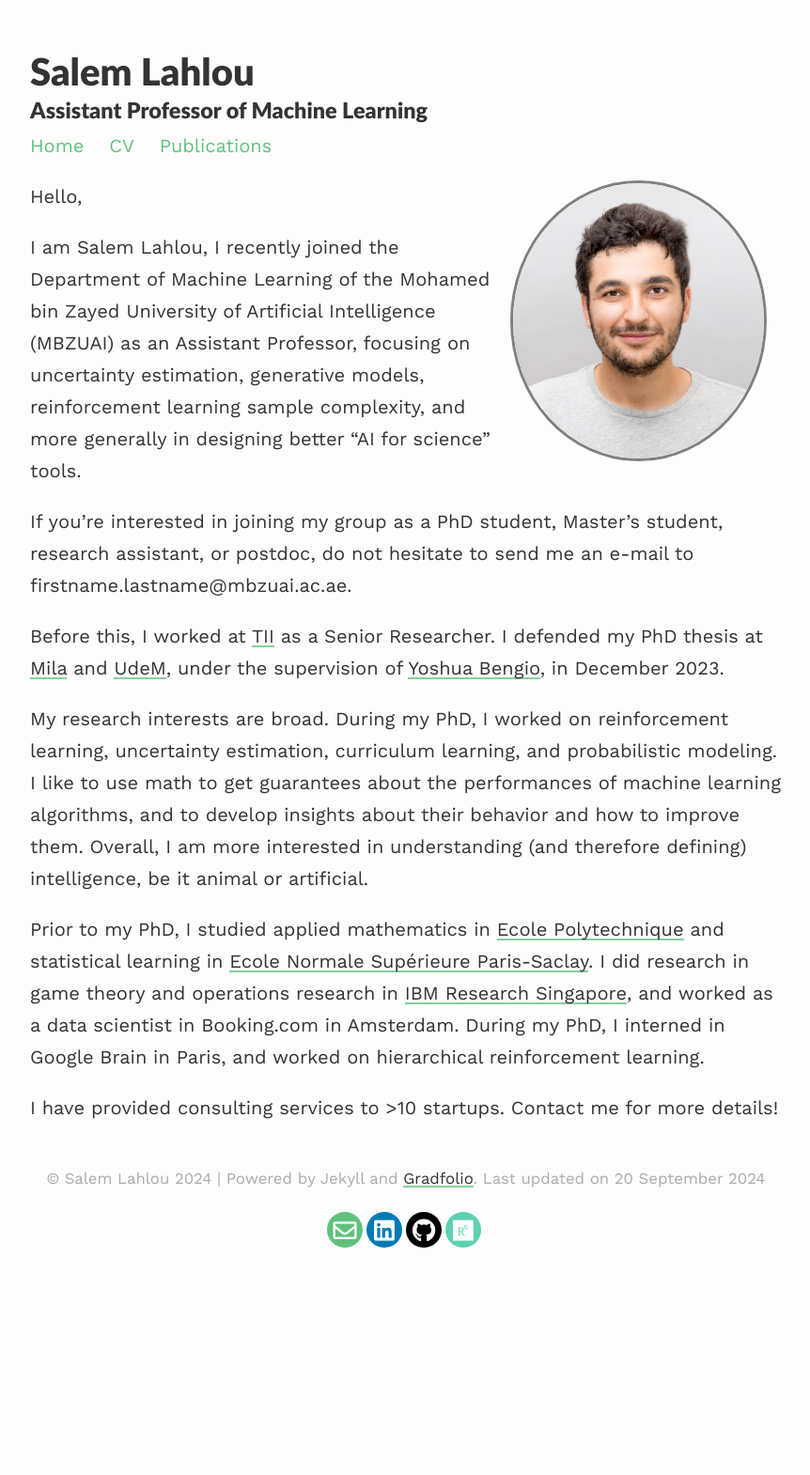
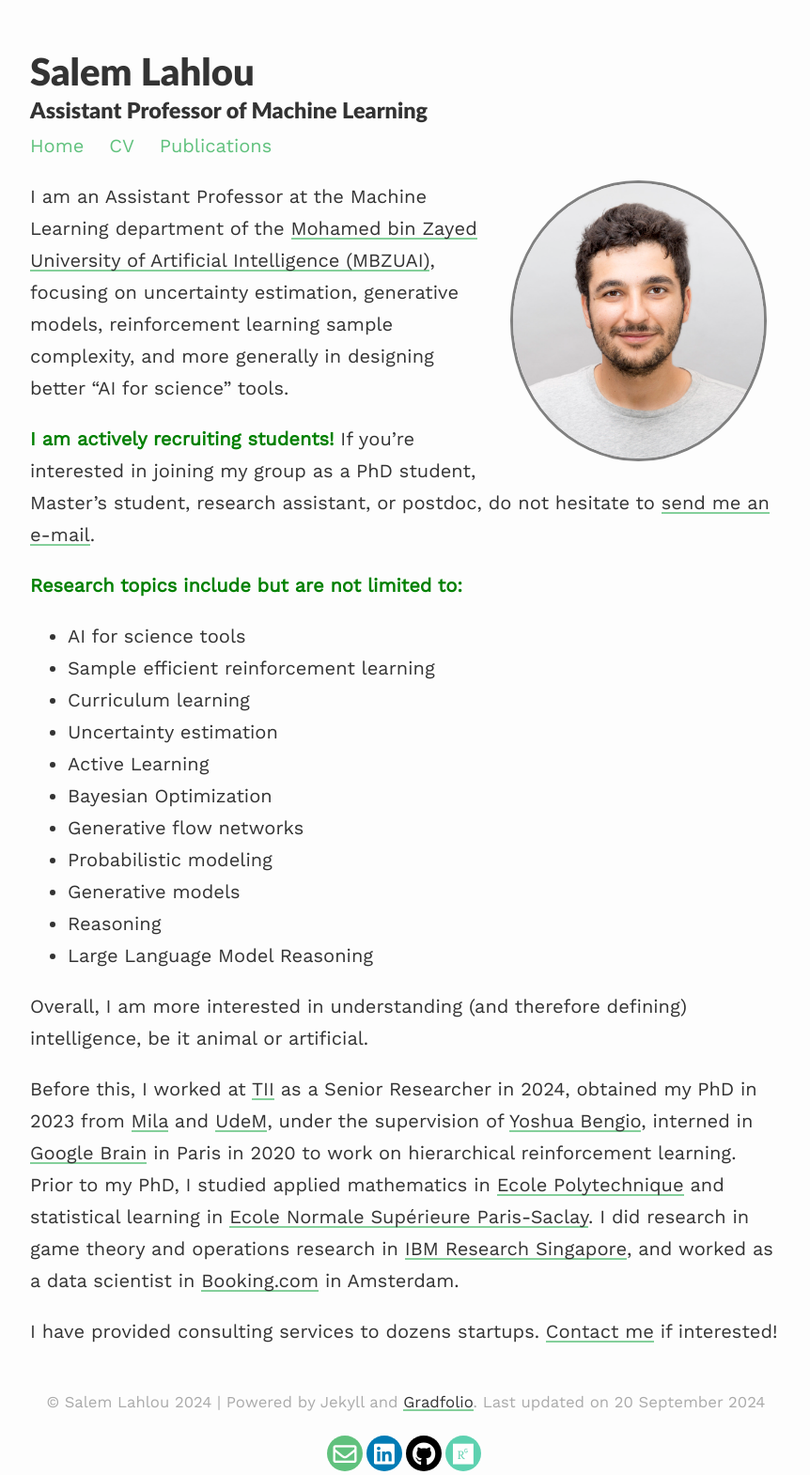
Before and after one commit to saleml/saleml.github.io, a Jekyll site: the page built from index.md, in a window 1280 px wide. Shown: the whole page at 94% size, without its empty margins (208-1070 px from the left). Built offline with Jekyll 4.4.1, drawn with Linux system fonts in a browser that asks for light colours; nearby versions of some CDN libraries; before the commit the page ends 1332 px from its top, so only the background shows below that.

Commit message:
sep20 2024 update

```diff
--- a/_config.yml
+++ b/_config.yml
@@ -5,7 +5,7 @@
 
 baseurl: "" #name of GitHub repository
 url:  #custom url to be used instead of GitHub repository
-email: salemlahlou9@gmail.com
+email: salem.lahlou@mbzuai.ac.ae
 
 # Pagination
 paginate: 4
--- a/index.md
+++ b/index.md
@@ -7,16 +7,27 @@ profile:
 published: true
 ---
 
-Hello,
+I am an Assistant Professor at the Machine Learning department of the [Mohamed bin Zayed University of Artificial Intelligence (MBZUAI)](https://mbzuai.ac.ae/){:target="_blank"}, focusing on uncertainty estimation, generative models, reinforcement learning sample complexity, and more generally in designing better "AI for science" tools.
 
-I am Salem Lahlou, I recently joined the Department of Machine Learning of the Mohamed bin Zayed University of Artificial Intelligence (MBZUAI) as an Assistant Professor, focusing on uncertainty estimation, generative models, reinforcement learning sample complexity, and more generally in designing better "AI for science" tools.
+<span style="color:green">**I am actively recruiting students!**</span> If you're interested in joining my group as a PhD student, Master's student, research assistant, or postdoc, do not hesitate to [send me an e-mail](mailto:salem.lahlou@mbzuai.ac.ae).
 
-If you're interested in joining my group as a PhD student, Master's student, research assistant, or postdoc, do not hesitate to send me an e-mail to firstname.lastname@mbzuai.ac.ae.
+<span style="color:green">**Research topics include but are not limited to:**</span>
+- AI for science tools
+- Sample efficient reinforcement learning
+- Curriculum learning
+- Uncertainty estimation
+- Active Learning
+- Bayesian Optimization
+- Generative flow networks
+- Probabilistic modeling
+- Generative models
+- Reasoning
+- Large Language Model Reasoning
 
-Before this, I worked at [TII](https://www.tii.ae/){:target="_blank"} as a Senior Researcher. I defended my PhD thesis at [Mila](https://mila.quebec/en/){:target="_blank"} and [UdeM](https://www.umontreal.ca/en){:target="_blank"}, under the supervision of [Yoshua Bengio](https://yoshuabengio.org/){:target="_blank"}, in December 2023.
+Overall, I am more interested in understanding (and therefore defining) intelligence, be it animal or artificial.
 
-My research interests are broad. During my PhD, I worked on reinforcement learning, uncertainty estimation, curriculum learning, and probabilistic modeling. I like to use math to get guarantees about the performances of machine learning algorithms, and to develop insights about their behavior and how to improve them. Overall, I am more interested in understanding (and therefore defining) intelligence, be it animal or artificial.
+Before this, I worked at [TII](https://www.tii.ae/){:target="_blank"} as a Senior Researcher in 2024, obtained my PhD in 2023 from [Mila](https://mila.quebec/en/){:target="_blank"} and [UdeM](https://www.umontreal.ca/en){:target="_blank"}, under the supervision of [Yoshua Bengio](https://yoshuabengio.org/){:target="_blank"}, interned in [Google Brain](https://www.youtube.com/watch?v=dQw4w9WgXcQ&themeRefresh=1) in Paris in 2020 to work on hierarchical reinforcement learning. Prior to my PhD, I studied applied mathematics in [Ecole Polytechnique](https://www.polytechnique.edu/){:target="_blank"} and statistical learning in [Ecole Normale Supérieure Paris-Saclay](https://ens-paris-saclay.fr/){:target="_blank"}. I did research in game theory and operations research in [IBM Research Singapore](https://researcher.watson.ibm.com/researcher/view_group.php?id=8131){:target="_blank"}, and worked as a data scientist in [Booking.com](https://www.booking.com/) in Amsterdam.
 
-Prior to my PhD, I studied applied mathematics in [Ecole Polytechnique](https://www.polytechnique.edu/){:target="_blank"} and statistical learning in [Ecole Normale Supérieure Paris-Saclay](https://ens-paris-saclay.fr/){:target="_blank"}. I did research in game theory and operations research in [IBM Research Singapore](https://researcher.watson.ibm.com/researcher/view_group.php?id=8131){:target="_blank"}, and worked as a data scientist in Booking.com in Amsterdam. During my PhD, I interned in Google Brain in Paris, and worked on hierarchical reinforcement learning.
 
-I have provided consulting services to >10 startups. Contact me for more details!
+
+I have provided consulting services to dozens startups. [Contact me](mailto:salem.lahlou@mbzuai.ac.ae) if interested!
```
Also changed, not shown: 1 other file.
